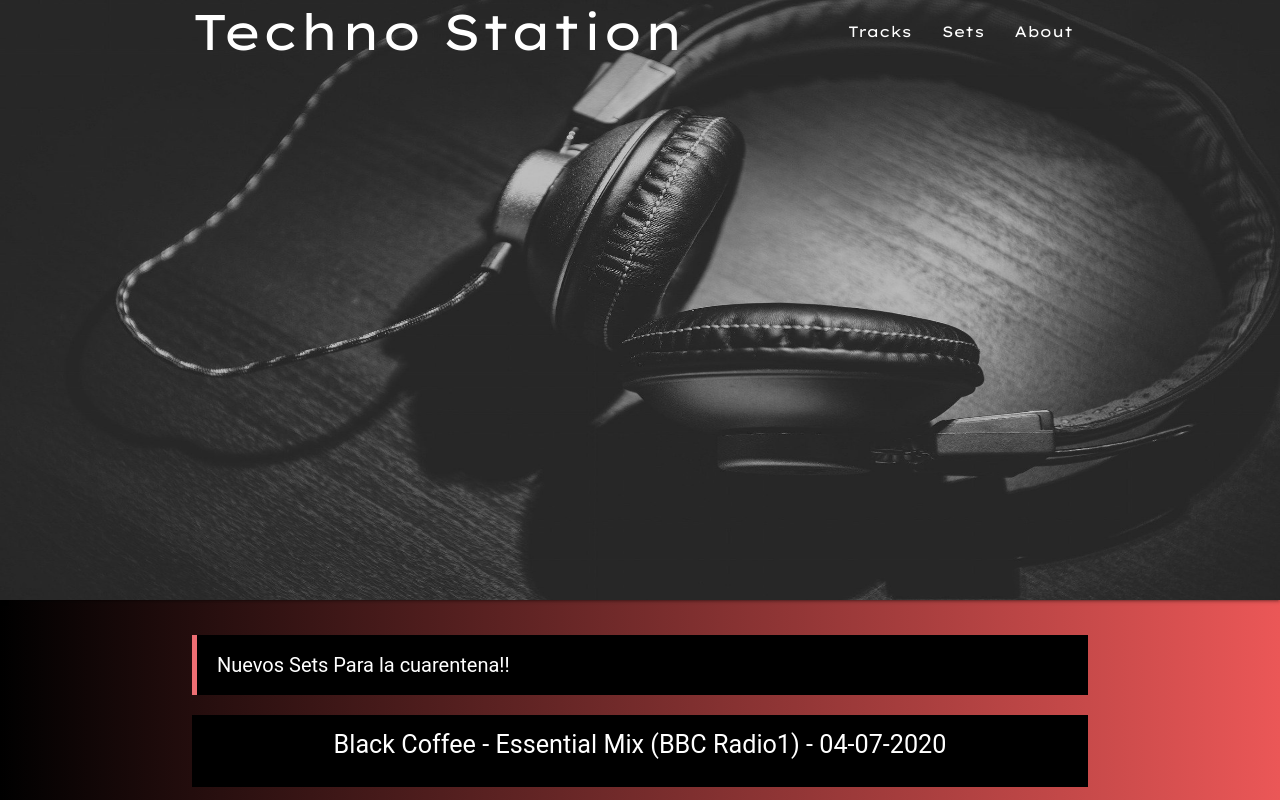
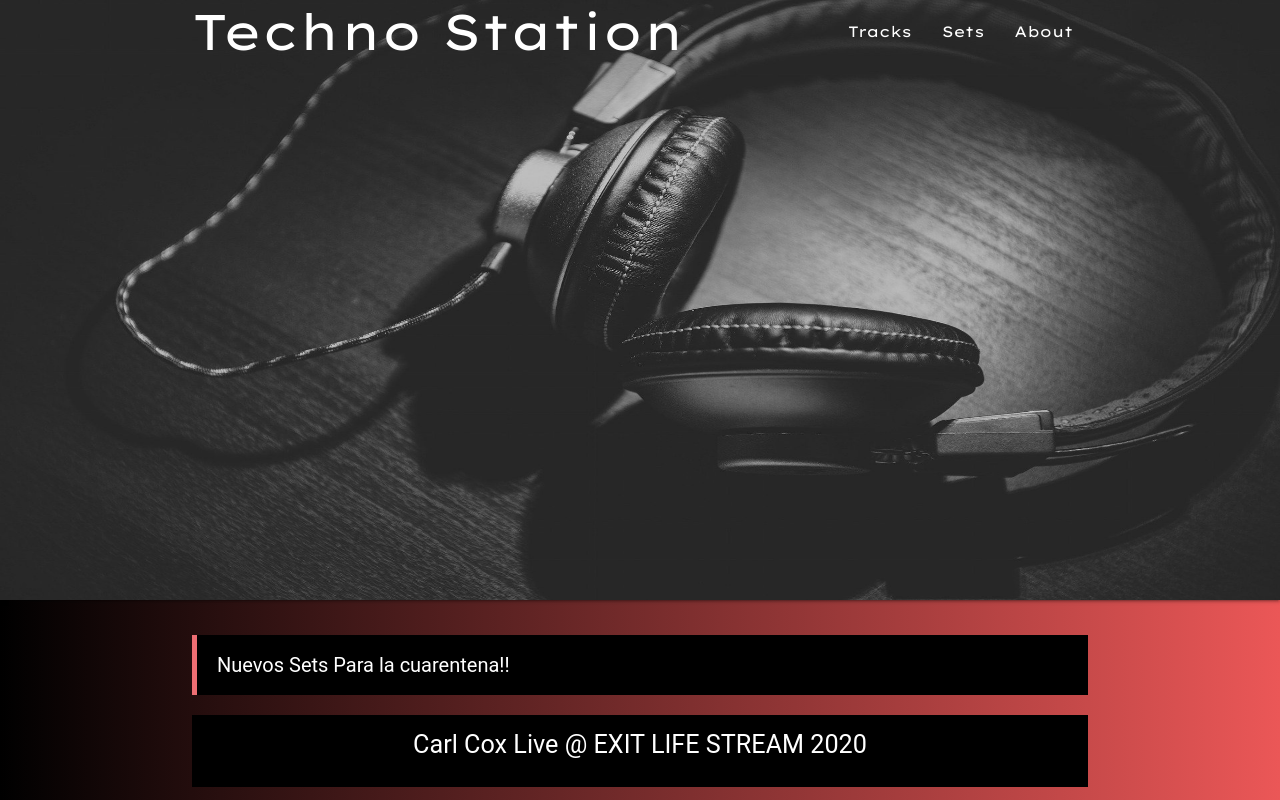
Before and after one commit to francoandes12/technostation, an Angular app: page /sets in a window 1280 px wide. Shown: the top 800 px of the page. Built offline with nearby package versions, Linux system fonts and the light colour scheme; grey boxes are pictures that could not be loaded.

Commit message:
nuevo set carl cox

```diff
--- a/src/app/components/sets/sets.component.html
+++ b/src/app/components/sets/sets.component.html
@@ -11,9 +11,9 @@
       <iframe
         width="560"
         height="315"
-        src="https://www.youtube.com/embed/C3oyqiUFtbM"
+        src="https://www.youtube.com/embed/eIopJQDUqYQ"
         frameborder="0"
-        allow="accelerometer; autoplay; encrypted-media; gyroscope; picture-in-picture"
+        allow="accelerometer; autoplay; clipboard-write; encrypted-media; gyroscope; picture-in-picture"
         allowfullscreen
       ></iframe>
     </div>
@@ -77,12 +77,19 @@
       allowfullscreen
     ></iframe>
   </div>
-  <br>
+  <br />
   <div class="parrafo">
     <p class="flow-text z-depth-1 center">{{ video6 }}</p>
   </div>
   <br />
   <div class="video-container">
-    <iframe width="560" height="315" src="https://www.youtube.com/embed/pQK1SuWWInw" frameborder="0" allow="accelerometer; autoplay; clipboard-write; encrypted-media; gyroscope; picture-in-picture" allowfullscreen></iframe>
+    <iframe
+      width="560"
+      height="315"
+      src="https://www.youtube.com/embed/pQK1SuWWInw"
+      frameborder="0"
+      allow="accelerometer; autoplay; clipboard-write; encrypted-media; gyroscope; picture-in-picture"
+      allowfullscreen
+    ></iframe>
   </div>
 </div>
--- a/src/app/components/sets/sets.component.ts
+++ b/src/app/components/sets/sets.component.ts
@@ -6,7 +6,7 @@ import { Component, OnInit } from "@angular/core";
   styleUrls: ["./sets.component.css"],
 })
 export class SetsComponent implements OnInit {
-  video1 = "Black Coffee - Essential Mix (BBC Radio1) - 04-07-2020";
+  video1 = "Carl Cox Live @ EXIT LIFE STREAM 2020";
   video2 = "Nic Fanciulli DJ set - ReConnect";
   video3 = "Monolink Live set - Beatport x Dessert Live Stream ";
   video4 = "Nicole Moudaber DJ set - ReConnect";
```
